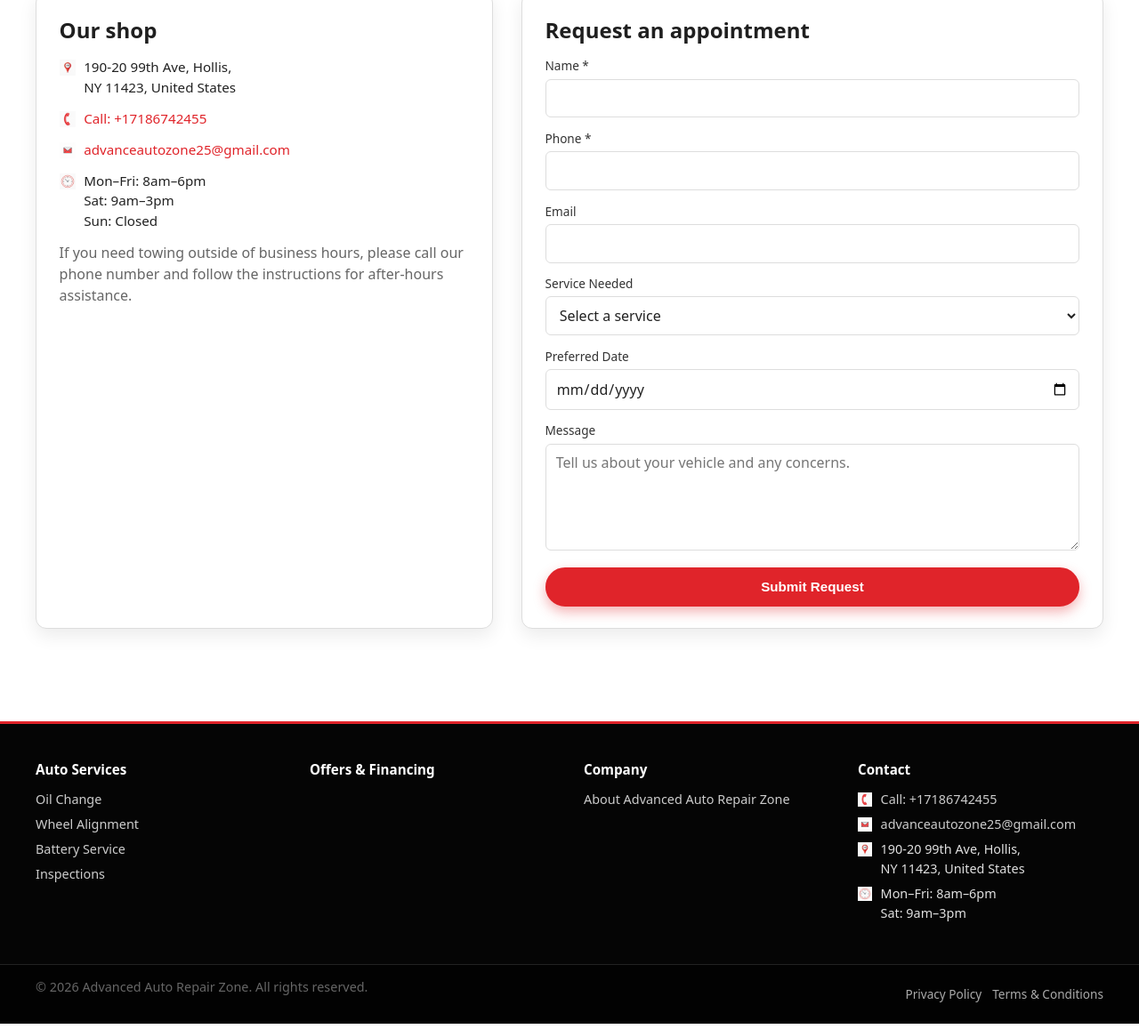
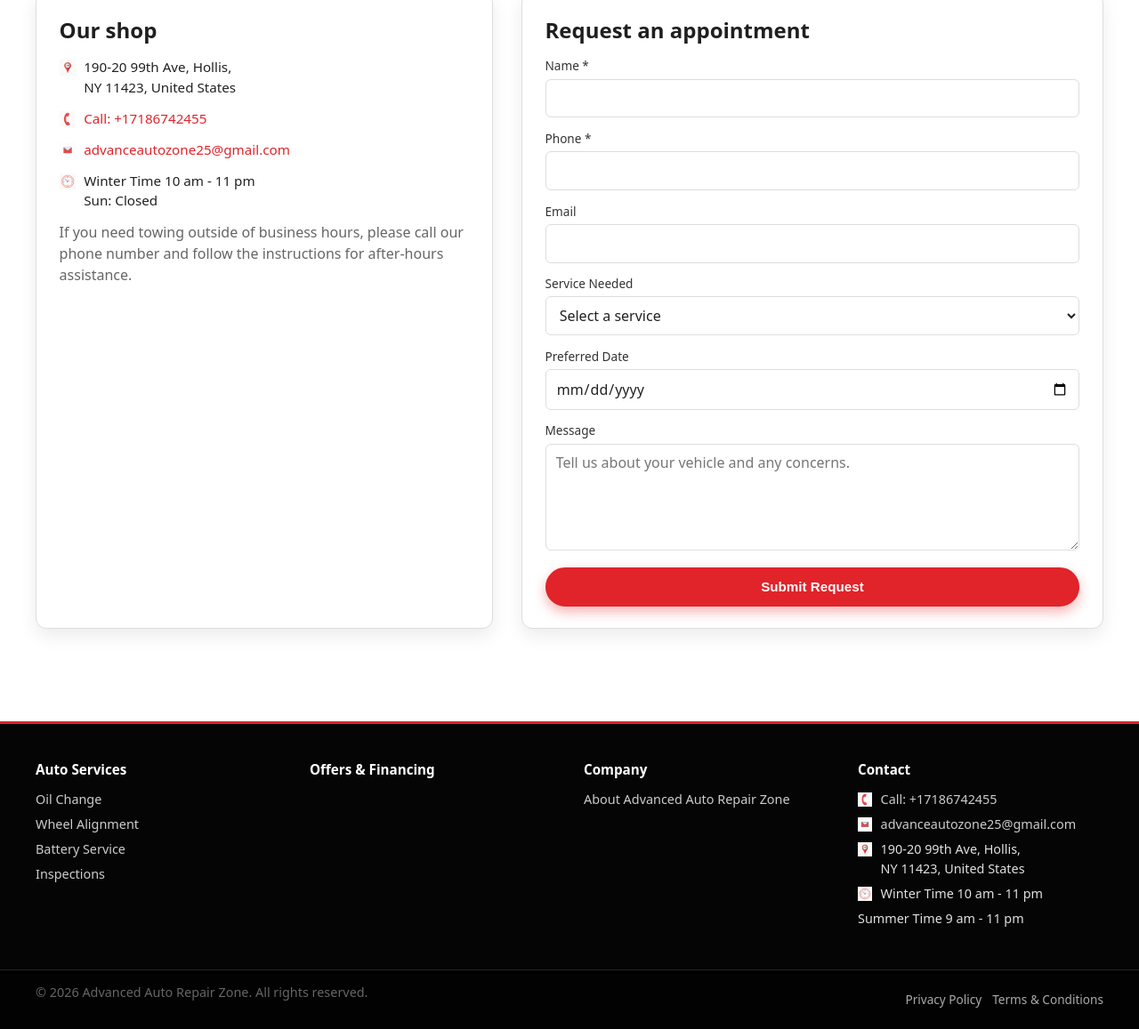
Before and after one commit to advanceautozone/advanced-auto-repair-zone, a website: page public/contact.html in a window 1280 px wide. Shown: the part 353-1510 px from the top of the page at 89% size. Drawn offline with Linux system fonts and the light colour scheme.

Commit message:
time change

```diff
--- a/public/contact.html
+++ b/public/contact.html
@@ -67,7 +67,7 @@
                         </li>
                         <li>
                             <img src="icons/icon-clock.jpeg" alt="Clock icon">
-                            <span>Mon–Fri: 8am–6pm<br>Sat: 9am–3pm<br>Sun: Closed</span>
+                            <span>Winter Time 10 am - 11 pm<br>Sun: Closed</span>
                         </li>
                     </ul>
                     <p>If you need towing outside of business hours, please call our phone number and follow the instructions for after‑hours assistance.</p>
@@ -193,7 +193,10 @@
                         </li>
                         <li>
                             <img src="icons/icon-clock.jpeg" alt="Clock icon">
-                            <span>Mon–Fri: 8am–6pm<br>Sat: 9am–3pm</span>
+                            <span>Winter Time 10 am - 11 pm</span>
+                        </li>
+                        <li>
+                            <span>Summer Time 9 am - 11 pm</span>
                         </li>
                     </ul>
                 </div>
```
Also changed, not shown: public/about.html (+4 -1 lines), public/index.html (+4 -1 lines), public/services.html (+4 -1 lines), public/towing.html (+4 -1 lines).
